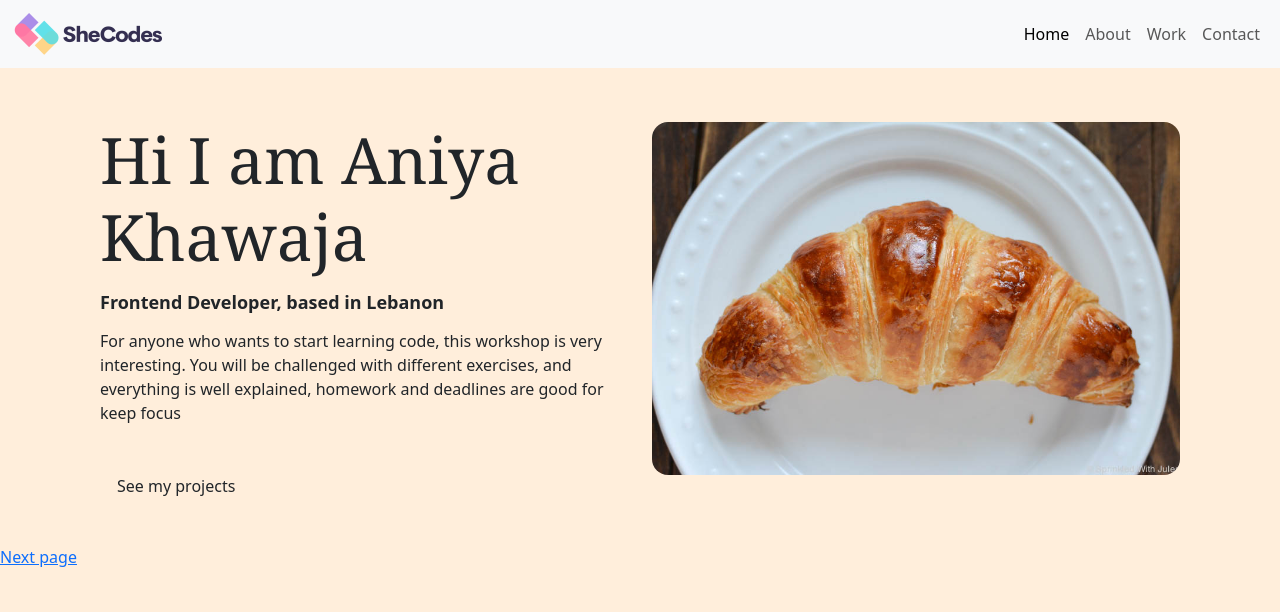
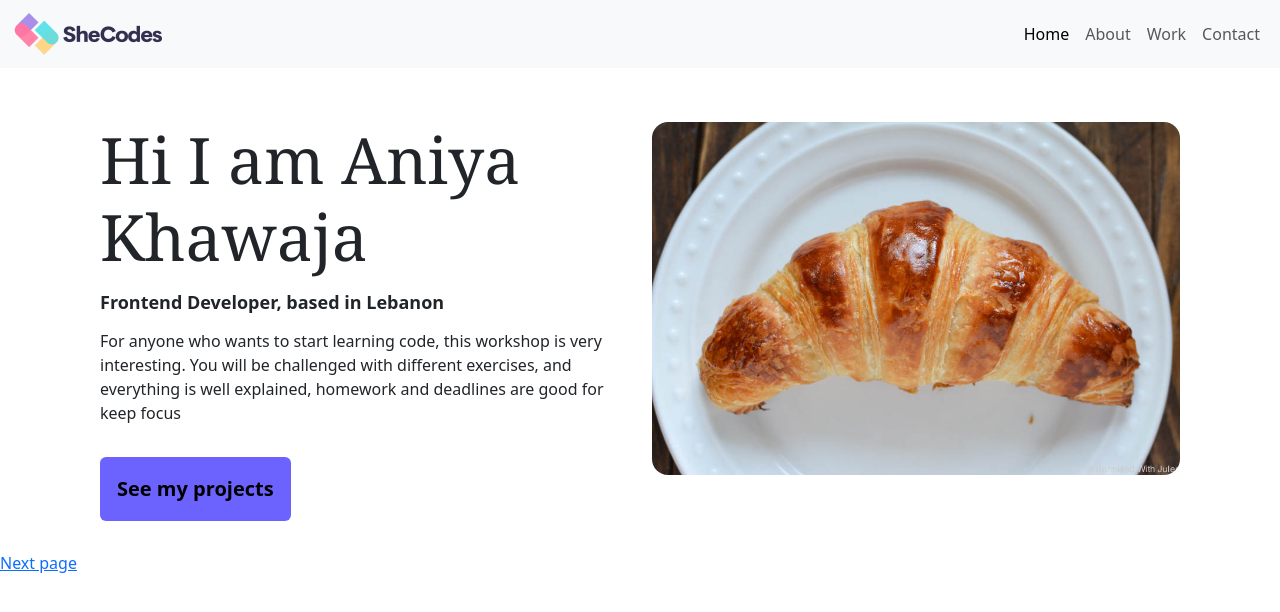
Before and after one commit to AniyaKhawaja/Portfolio-project, a plain HTML site: page index.html in a window 1280 px wide. In both pictures the pointer is over the link "See my projects". Drawn offline with nearby package versions, Linux system fonts and the light colour scheme.

Commit message:
button styling

```diff
--- a/styles.css
+++ b/styles.css
@@ -1,5 +1,5 @@
 body{
-    background-color: #FFEEDB;
+    background-color: white;
 }
 
 h1 {
@@ -16,5 +16,24 @@ h2 {
 }
 
 .btn {
-    background-color: #5C9EAD;
+    font-size: 20px;
+    font-weight: bold;
+    color: white;
+    background-color: rgb(108, 99, 255);
+    padding: 20px 25px;
 }
+
+.btn:hover {
+color: black;
+background-color: rgb(108, 99, 255);
+}
+
+.learn-btn:hover {
+    color: black;
+background-color: white;
+}
+
+.contact-btn:hover {
+    color: black;
+background-color: white;
+}
```
